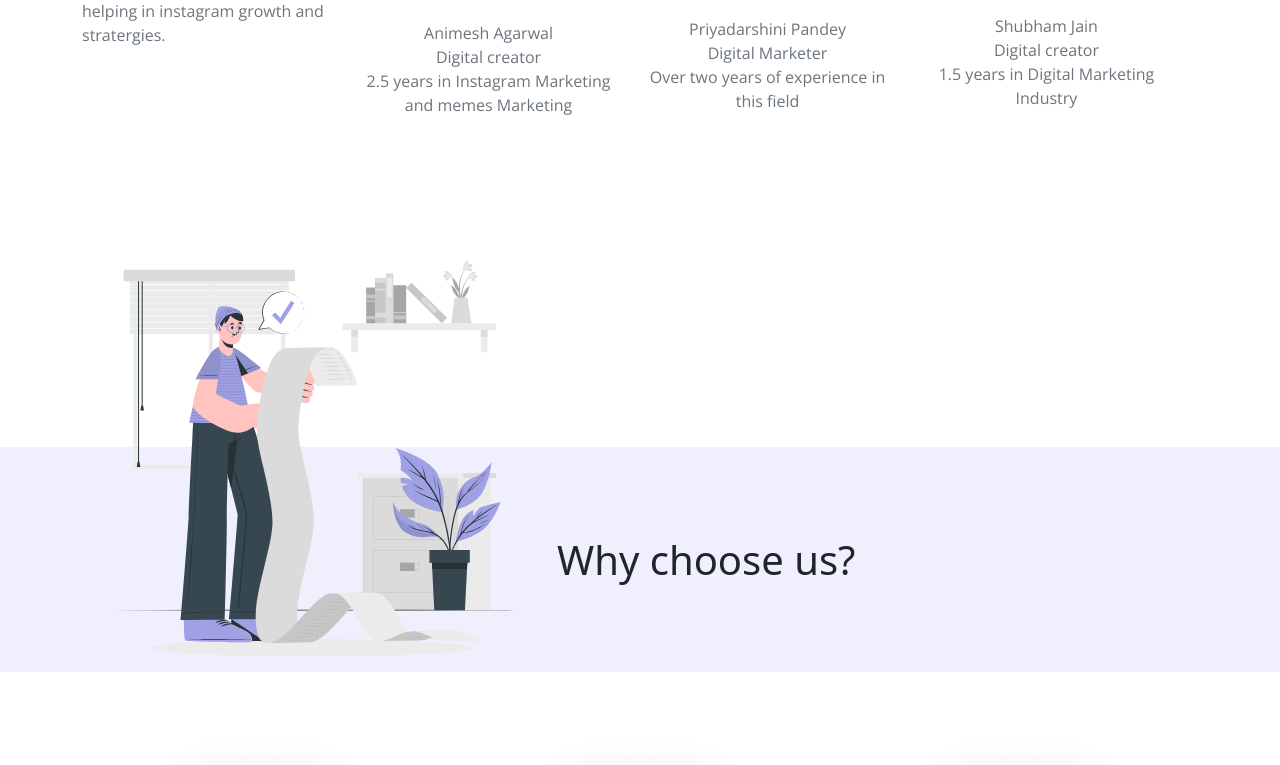
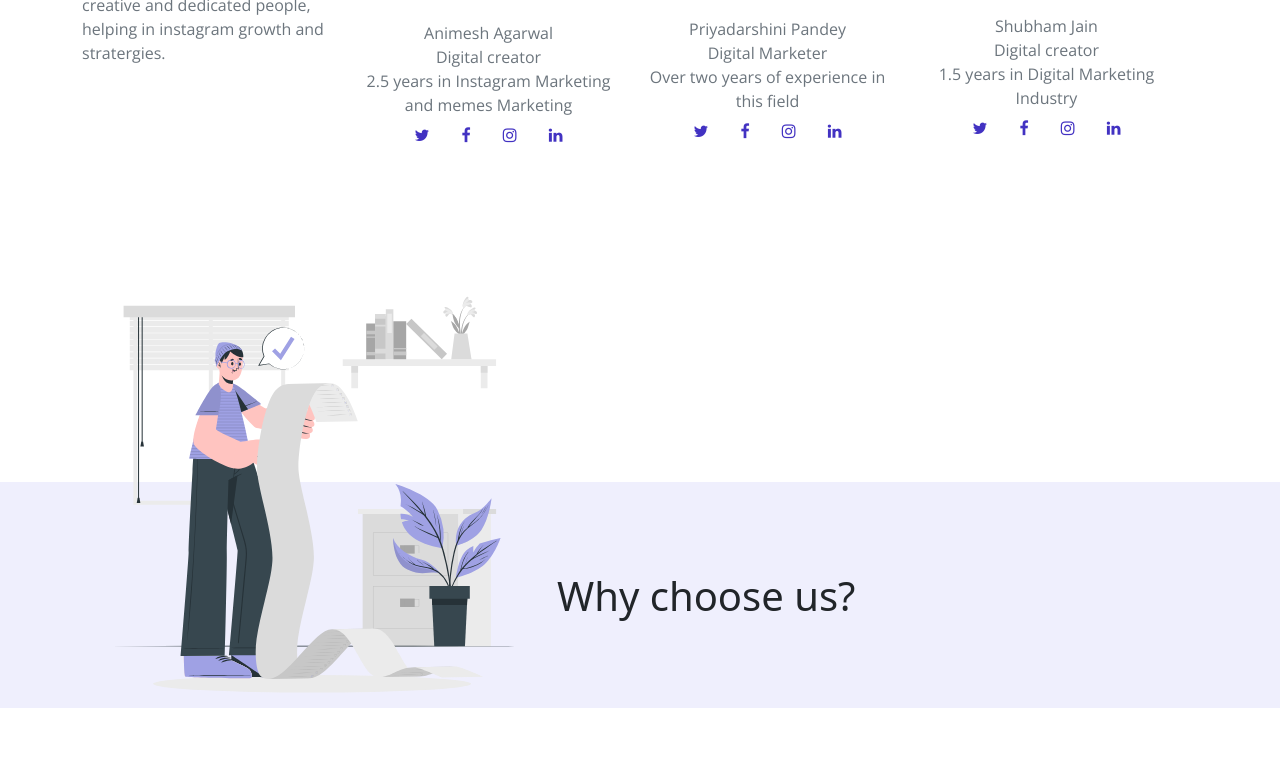
Before and after one commit to shinyselvaraju/idiotic_marketing, a plain HTML site: page about.html in a window 1280 px wide. Shown: the part 1053-1818 px from the top of the page. Drawn offline with nearby package versions, Linux system fonts and the light colour scheme.

Commit message:
changes in about

```diff
--- a/about.html
+++ b/about.html
@@ -93,6 +93,20 @@
                         <li>Animesh Agarwal</li>
                         <li>Digital creator</li>
                         <li>2.5 years in Instagram Marketing and memes Marketing</li>
+                        <ul class="list-inline social-color">
+                            <li class="list-inline-item">
+                                <a href="http://www.twitter.com/digitalbaniya_" class="fa fa-twitter"></a>
+                            </li>
+                            <li class="list-inline-item">
+                                <a href="http://www.facebook.com/digitalbaniya1" class="fa fa-facebook"></a>
+                            </li>
+                            <li class="list-inline-item">
+                                <a href="http://www.instagram.com/digitalbaniya_" class="fa fa-instagram "></a>
+                            </li>
+                            <li class="list-inline-item">
+                                <a href="http://www.linkedin.com/digitalbaniya_" class="fa fa-linkedin"></a>
+                            </li>
+                        </ul>
                     </ul>
                 </div>
                 <div class="team-member col-md-4">
@@ -103,6 +117,20 @@
                         <li>
                           Over two years of experience in this field
                         </li>
+                        <ul class="list-inline social-color">
+                            <li class="list-inline-item">
+                                <a href="http://www.twitter.com/marketingpriya1" class="fa fa-twitter"></a>
+                            </li>
+                            <li class="list-inline-item">
+                                <a href="http://www.facebookcom/marketingpriyadarshini" class="fa fa-facebook"></a>
+                            </li>
+                            <li class="list-inline-item">
+                                <a href="http://www.instagram.com/marketingpriyadarshini" class="fa fa-instagram "></a>
+                            </li>
+                            <li class="list-inline-item">
+                                <a href="https://www.linkedin.com/in/marketing-priyadarshini-78956a192" class="fa fa-linkedin"></a>
+                            </li>
+                        </ul>
                     </ul>
                 </div>
                 <div class="team-member col-md-4">
@@ -111,6 +139,20 @@
                         <li>Shubham Jain</li>
                         <li>Digital creator</li>
                         <li>1.5 years in Digital Marketing Industry </li>
+                        <ul class="list-inline social-color">
+                            <li class="list-inline-item">
+                                <a href="https://twitter.com/digitalshubham2" class="fa fa-twitter"></a>
+                            </li>
+                            <li class="list-inline-item">
+                                <a href="https://www.facebook.com/digital.shubhamjain1/?ref=pages_you_manage" class="fa fa-facebook"></a>
+                            </li>
+                            <li class="list-inline-item">
+                                <a href="https://www.instagram.com/digital.shubhamjain/" class="fa fa-instagram "></a>
+                            </li>
+                            <li class="list-inline-item">
+                                <a href="https://www.linkedin.com/company/30965121/admin/" class="fa fa-linkedin"></a>
+                            </li>
+                        </ul>
                     </ul>
                 </div>
             </div>
@@ -202,6 +244,9 @@
                         </li>
                         <li class="list-inline-item">
                             <a href="https://www.instagram.com/idioticmarketing/" class="fa fa-instagram bx-md social-color"></a>
+                        </li>
+                        <li class="list-inline-item">
+                            <a href="https://www.linkedin.com/in/Idioticmarketing" class="fa fa-linkedin bx-md social-color"></a>
                         </li>
                     </ul>
                 </div>
```
Also changed, not shown: contact.html (+15 -12 lines), index.html (+3 -0 lines).
